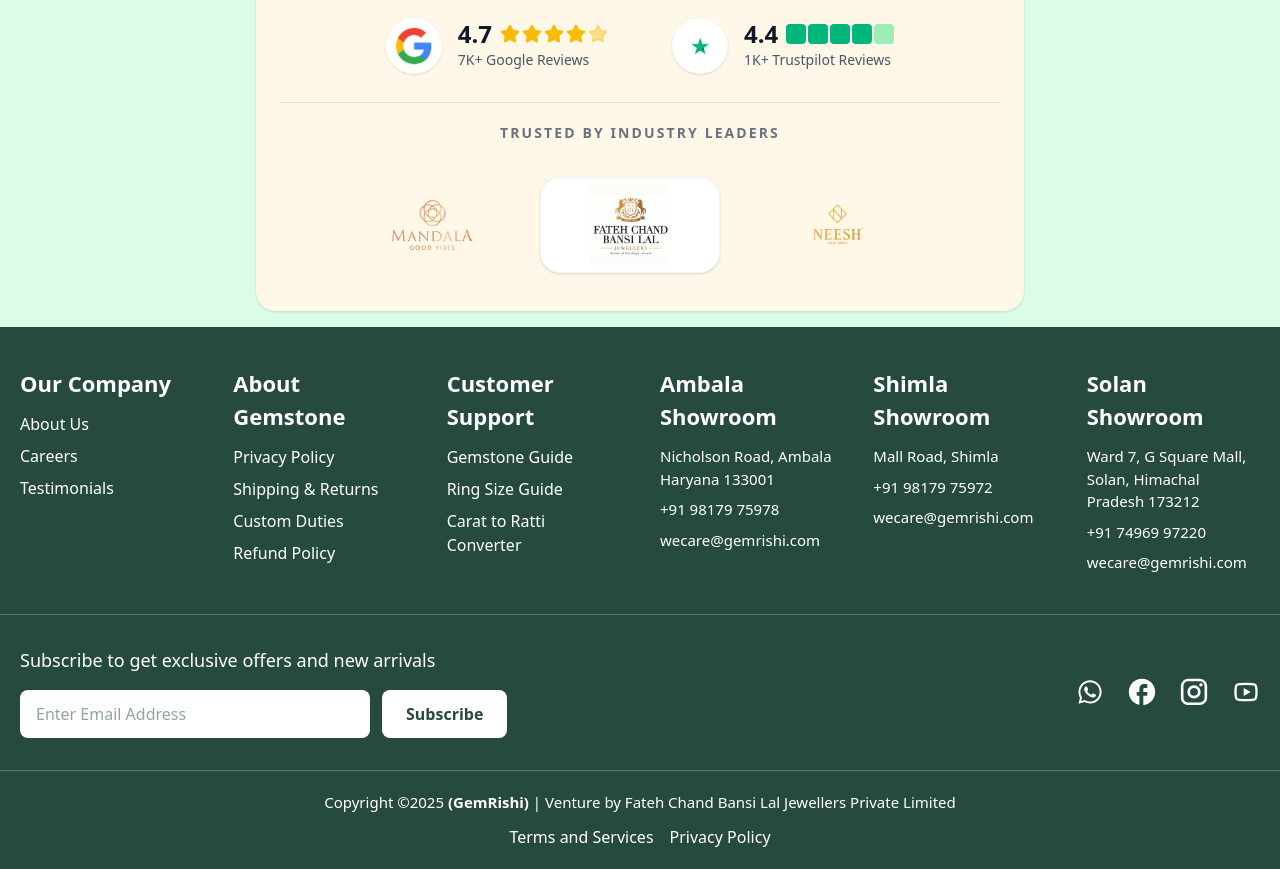
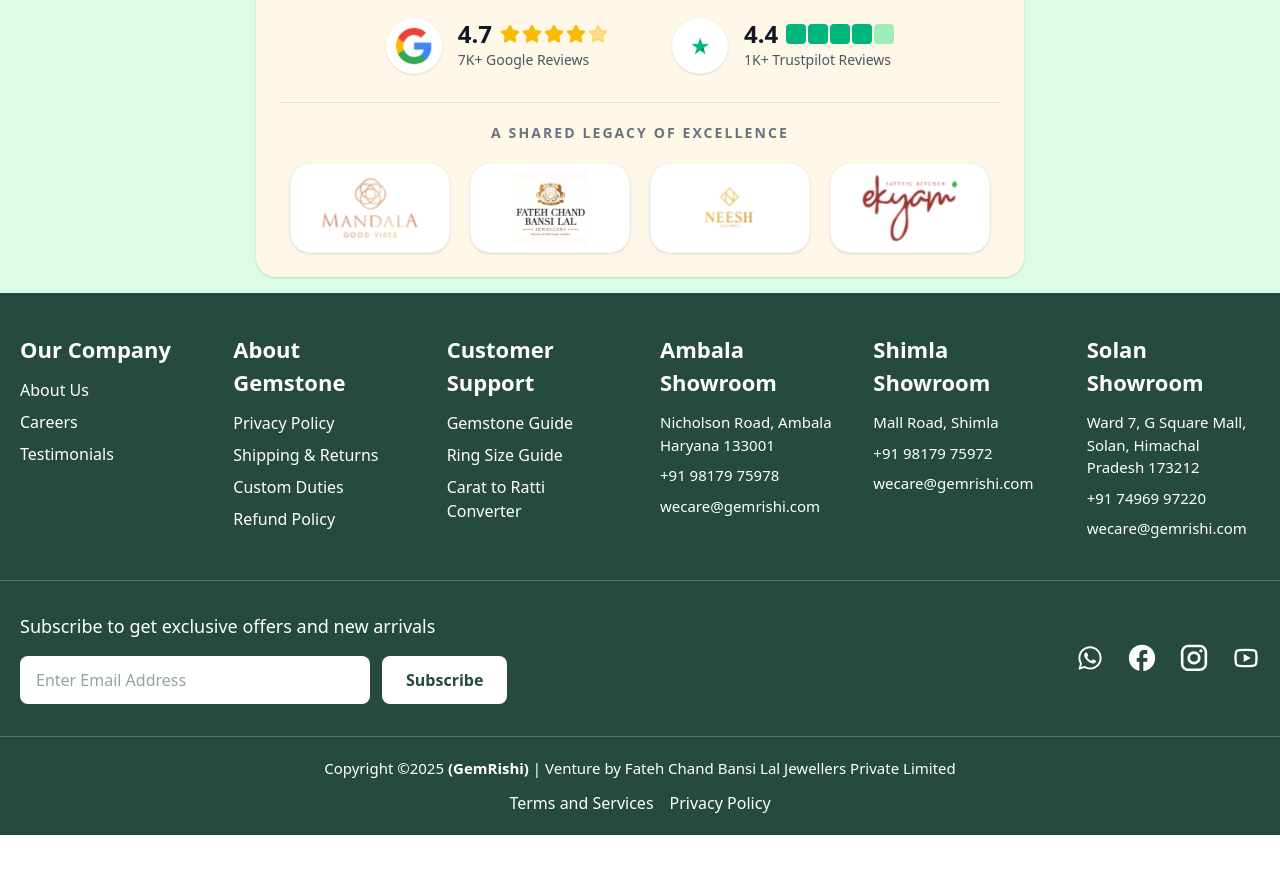
Before and after one commit to Bhupesh96/gemrishi-frontend, a React (Vite) app: page / in a window 1280 px wide. Shown: the part 4980-5849 px from the top of the page. After the commit the page ends 5815 px from the top, so only its background shows below. Built offline with nearby package versions, Linux system fonts and the light colour scheme; no server answers.

Commit message:
review section logo updated

```diff
--- a/src/components/trust.jsx
+++ b/src/components/trust.jsx
@@ -2,6 +2,7 @@
 import clientLogo1 from "../assets/client-logo-1.png";
 import clientLogo2 from "../assets/client-logo-2.png";
 import clientLogo3 from "../assets/client-logo-3.png";
+import clientLogo4 from "../assets/client-logo-4.png";
 
 export default function TrustBadges() {
   return (
@@ -10,9 +11,8 @@
         Reviews and Ratings
       </h2>
 
-      {/* REDUCED PADDING & GAP: Changed p-8 to p-6, and gap-8 to gap-5 */}
       <div className="w-full max-w-3xl bg-[#FFF7E8] rounded-[20px] p-4 sm:p-5 md:p-6 flex flex-col items-center gap-4 sm:gap-5 shadow-sm">
-        {/* Title Pill - Kept intact */}
+        {/* Title Pill */}
         <div className="bg-white px-5 sm:px-8 py-2 sm:py-2.5 rounded-full shadow-sm text-sm sm:text-base md:text-lg text-gray-800 flex items-center justify-center text-center border border-gray-100 w-fit">
           <span>
             Trusted by{" "}
@@ -21,7 +21,7 @@
           </span>
         </div>
 
-        {/* Reviews Section - Kept image sizes intact, slightly reduced gap between them if stacking */}
+        {/* Reviews Section */}
         <div className="w-full flex flex-col sm:flex-row items-center justify-center gap-5 sm:gap-10 md:gap-16">
           {/* Google Review */}
           <div className="flex items-center gap-3 sm:gap-4 w-full sm:w-auto justify-center sm:justify-start">
@@ -84,36 +84,49 @@
           </div>
         </div>
 
-        {/* --- UPGRADED: Client Logos Section --- */}
-        {/* REDUCED PADDING: pt-8 to pt-5, mb-8 to mb-4 */}
+        {/* --- UPGRADED: Identical Sized Cards --- */}
         <div className="w-full flex flex-col items-center mt-1 sm:mt-2 pt-4 sm:pt-5 border-t border-[#0B1D3A]/10">
           <p className="text-xs sm:text-sm font-semibold text-gray-500 uppercase tracking-[0.15em] mb-4 sm:mb-5">
-            Trusted by Industry Leaders
+            A Shared Legacy of Excellence
           </p>
 
-          <div className="flex flex-wrap justify-center items-center gap-8 sm:gap-14">
-            {/* Left Logo (Mandala) - Image size NOT changed */}
+          <div className="flex flex-wrap justify-center items-center gap-3 sm:gap-4 md:gap-5">
+            {/* Logo 1 (Mandala) - Zoomed */}
+            {/* Fixed width/height enforces identical card size */}
+            <div className="bg-white w-[130px] h-[75px] sm:w-[150px] sm:h-[85px] md:w-[160px] md:h-[90px] rounded-[20px] shadow-sm border border-gray-100 flex items-center justify-center overflow-hidden transition-transform hover:-translate-y-1 duration-300">
               <img
                 src={clientLogo1}
                 alt="Client Logo 1"
-              className="h-20 sm:h-22 md:h-26 w-auto object-contain mix-blend-multiply hover:scale-105 transition-transform duration-300"
+                className="w-full h-full object-contain mix-blend-darken scale-[1.4]"
               />
+            </div>
 
-            {/* Center Logo - Image size NOT changed */}
-            <div className="bg-white h-20 sm:h-24 px-6 sm:px-8 rounded-[20px] shadow-sm border border-gray-100 flex items-center justify-center transition-transform hover:-translate-y-1 duration-300 w-[150px] sm:w-[180px]">
+            {/* Logo 2 (Fateh Chand) - Standard Size */}
+            <div className="bg-white w-[130px] h-[75px] sm:w-[150px] sm:h-[85px] md:w-[160px] md:h-[90px] rounded-[20px] shadow-sm border border-gray-100 flex items-center justify-center overflow-hidden transition-transform hover:-translate-y-1 duration-300">
               <img
                 src={clientLogo2}
                 alt="Client Logo 2"
-                className="max-h-[85%] w-auto object-contain mix-blend-darken"
+                className="w-[85%] h-[85%] object-contain mix-blend-darken"
               />
             </div>
 
-            {/* Right Logo (Neesh) - Image size NOT changed */}
+            {/* Logo 3 (Neesh) - Zoomed */}
+            <div className="bg-white w-[130px] h-[75px] sm:w-[150px] sm:h-[85px] md:w-[160px] md:h-[90px] rounded-[20px] shadow-sm border border-gray-100 flex items-center justify-center overflow-hidden transition-transform hover:-translate-y-1 duration-300">
               <img
                 src={clientLogo3}
                 alt="Client Logo 3"
-              className="h-25 sm:h-27 md:h-31 w-auto object-contain mix-blend-multiply hover:scale-105 transition-transform duration-300"
+                className="w-full h-full object-contain mix-blend-darken scale-[1.4]"
               />
+            </div>
+
+            {/* Logo 4 (New) - Zoomed */}
+            <div className="bg-white w-[130px] h-[75px] sm:w-[150px] sm:h-[85px] md:w-[160px] md:h-[90px] rounded-[20px] shadow-sm border border-gray-100 flex items-center justify-center overflow-hidden transition-transform hover:-translate-y-1 duration-300">
+              <img
+                src={clientLogo4}
+                alt="Client Logo 4"
+                className="w-full h-full object-contain mix-blend-darken scale-[0.8]"
+              />
+            </div>
           </div>
         </div>
       </div>
```
Also changed, not shown: src/assets/client-logo-4.png (added). Lines whose indentation alone changed are shown as unchanged.
